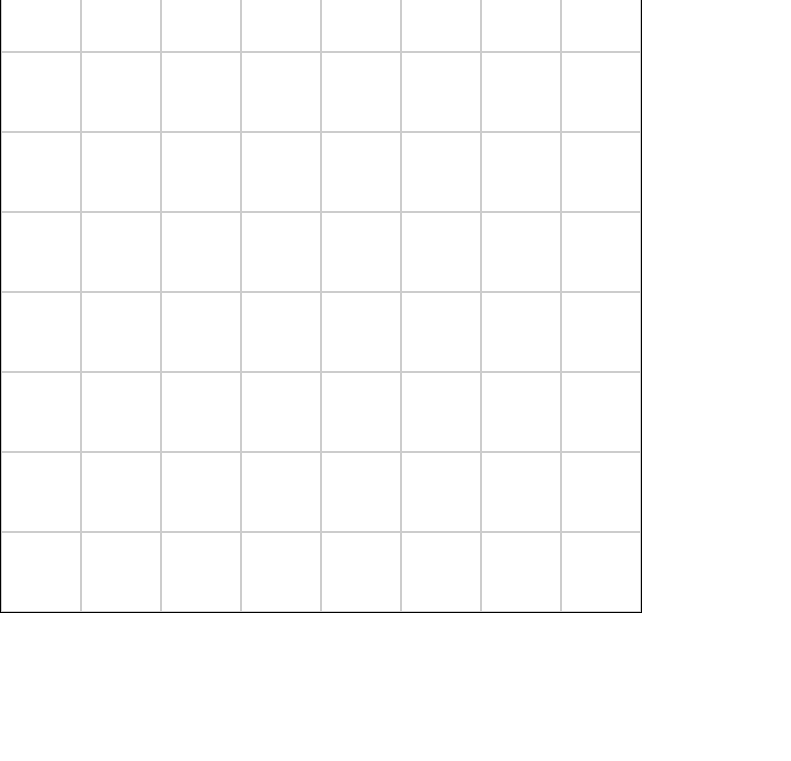
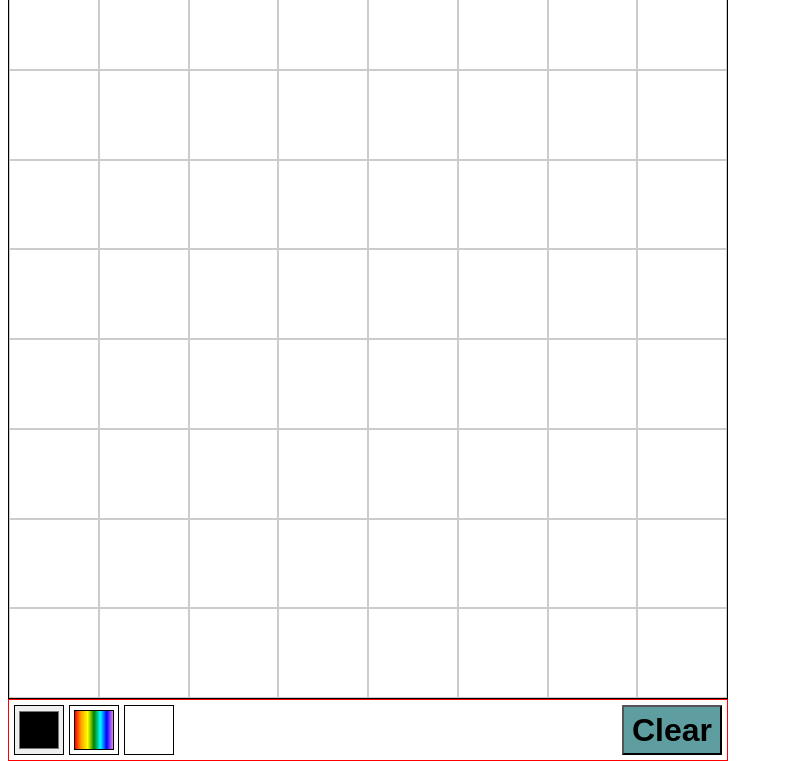
Before and after one commit to L1nk11/etch-a-sketch, a plain HTML site: page index.html in a window 1280 px wide. Shown: the part 66-827 px from the top of the page, without its empty margins (0-791 px from the left). Before the commit the page ends 800 px from the top, so only its background shows below. Drawn offline with Linux system fonts and the light colour scheme.

Commit message:
added button functionality
buttons were added to the html page and are now functional.

```diff
--- a/index.html
+++ b/index.html
@@ -22,7 +22,16 @@
             <div class="grid" id="grid"></div>
         </div>
         <div class="bot">
-
+            <div class="left">
+                <input type="color" id="colorPicker" onchange="selectColor()">
+                <div class="rainbow" id="rainbow">
+                    <div class="inner"></div>
+                </div>
+                <div class="eraser" id="eraser"></div>
+            </div>
+            <div class="right">
+                <button class="clear" id="clear">Clear</button>
+            </div>
         </div>
     </div>
     <div class="footer"></div>
--- a/script.js
+++ b/script.js
@@ -2,6 +2,11 @@ const mainGrid = document.getElementById('grid')
 const slider = document.getElementById('rangeSlider')
 const customSize = [8, 12, 16, 24, 32, 48, 64, 96]
 const indicator = document.getElementById('indicator')
+const clearBtn = document.getElementById('clear')
+const pencilBtn = document.getElementById('pencil')
+const rainbowBtn = document.getElementById('rainbow')
+const eraserBtn = document.getElementById('eraser')
+const colorPicker = document.getElementById('colorPicker')
 
 const debug = false
 
@@ -12,24 +17,11 @@ let inGrid = false
 let currentColor = '#000000'
 let currentGridSize = null
 
-// call the createGrid function and send the value based on customSize
-slider.addEventListener('input', function () {
-    createGrid(customSize[slider.value])
-    currentGridSize = customSize[slider.value]
-    indicator.textContent = customSize[slider.value] + 'x' + customSize[slider.value]
-});
-
-mainGrid.addEventListener('pointerleave', () => {
-    inGrid = false
-    painting = false
-})
-
-mainGrid.addEventListener('pointerenter', () => {
-    inGrid = true
-})
-
 //function to create the grid
 function createGrid(gridSize) {
+    // save current grid size
+    currentGridSize = gridSize
+
     // empty the grid
     mainGrid.innerHTML = ''
 
@@ -89,5 +81,38 @@ function getRandomColor() {
     return randomColor;
 }
 
+function selectColor() {
+    paintMode = 1
+    currentColor = colorPicker.value
+}
+
+clearBtn.addEventListener('click', function() {
+    clearGrid()
+})
+
+// call the createGrid function and send the value based on customSize
+slider.addEventListener('input', function () {
+    createGrid(customSize[slider.value])
+    currentGridSize = customSize[slider.value]
+    indicator.textContent = customSize[slider.value] + 'x' + customSize[slider.value]
+});
+
+mainGrid.addEventListener('pointerleave', () => {
+    inGrid = false
+    painting = false
+})
+
+mainGrid.addEventListener('pointerenter', () => {
+    inGrid = true
+})
+
+rainbowBtn.addEventListener('click', function() {
+    paintMode = 0
+})
+
+eraserBtn.addEventListener('click', function() {
+    paintMode = 2
+})
+
 indicator.textContent = customSize[slider.value] + 'x' + customSize[slider.value]
 createGrid(8)
--- a/style.css
+++ b/style.css
@@ -1,14 +1,14 @@
 body {
-    margin: 0px;
+    /* margin: 0px; */
 }
 
 .main{
     display: flex;
     flex-direction: column;
     width: 100%;
-    max-width: 640px;
+    max-width: 720px;
     height: 100%;
-    max-height: 640px;
+    max-height: 720px;
 }
 
 .main .top{
@@ -17,25 +17,23 @@ body {
     align-items: center;
 }
 
-/* .main .top .right{
-
-} */
-
 #indicator{
     font-weight: bolder;
     font-size: 32px;
     margin: 0px;
 }
 
+.main .mid {
+    width: 100%;
+    max-width: 720px;
+    height: 100%;
+    max-height: 720px;
+}
 .grid {
     display: grid;
     /* grid-template-columns: repeat(8, 1fr); */
     grid-auto-rows: 1fr;
     aspect-ratio: 1/1;
-    width: 100%;
-    max-width: 720px;
-    height: 100%;
-    max-height: 720px;
     border: 1px solid #000000;
 }
 
@@ -46,3 +44,72 @@ body {
     box-sizing: border-box;
     border: 1px solid #ccc;
 }
+
+.main .bot {
+    display: flex;
+    border: 1px solid red;
+    max-height: 60px;
+    justify-content: space-between;
+}
+
+.main .bot .left {
+    padding: 5px;
+    display: flex;
+    gap: 5px;
+}
+
+.main .bot .left #colorPicker{
+    height: 50px;
+    width: 50px;
+    border-radius: 0px;
+}
+
+/* .main .bot .left .pencil {
+    box-sizing: border-box;
+    height: 50px;
+    width: 50px;
+    border: 1px solid black;
+    background-color: #000000;
+} */
+
+.main .bot .left .rainbow {
+    box-sizing: border-box;
+    height: 50px;
+    width: 50px;
+    border: 1px solid black;
+    /* background: linear-gradient(to right, red, orange, yellow, green, cyan, blue, violet); */
+    padding: 4px;
+}
+
+.main .bot .left .rainbow .inner {
+    box-sizing: border-box;
+    height: 40px;
+    width: 40px;
+    border: 1px solid black;
+    background: linear-gradient(to right, red, orange, yellow, green, cyan, blue, violet);
+}
+
+.main .bot .left .eraser {
+    box-sizing: border-box;
+    height: 50px;
+    width: 50px;
+    border: 1px solid black;
+}
+
+.main .bot .right {
+    padding: 5px;
+    display: flex;
+    gap: 5px;
+}
+
+.main .bot .right #clear {
+    box-sizing: border-box;
+    height: 50px;
+    width: 100px;
+    display: flex;
+    justify-content: center;
+    align-items: center;
+    font-size: xx-large;
+    font-weight: bolder;
+    background-color: cadetblue;
+}
```
Also changed, not shown: img/eraser.svg (added).
